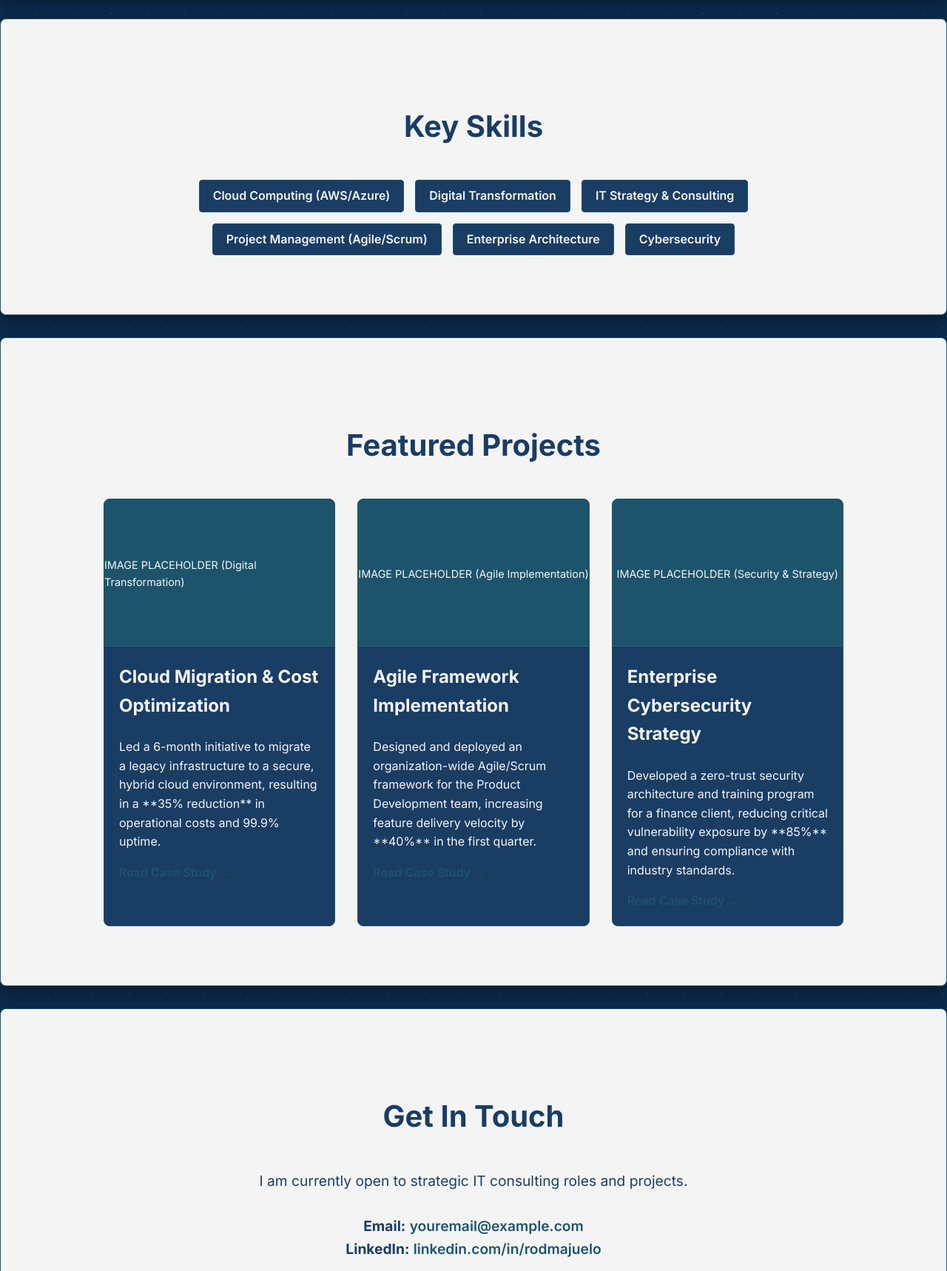
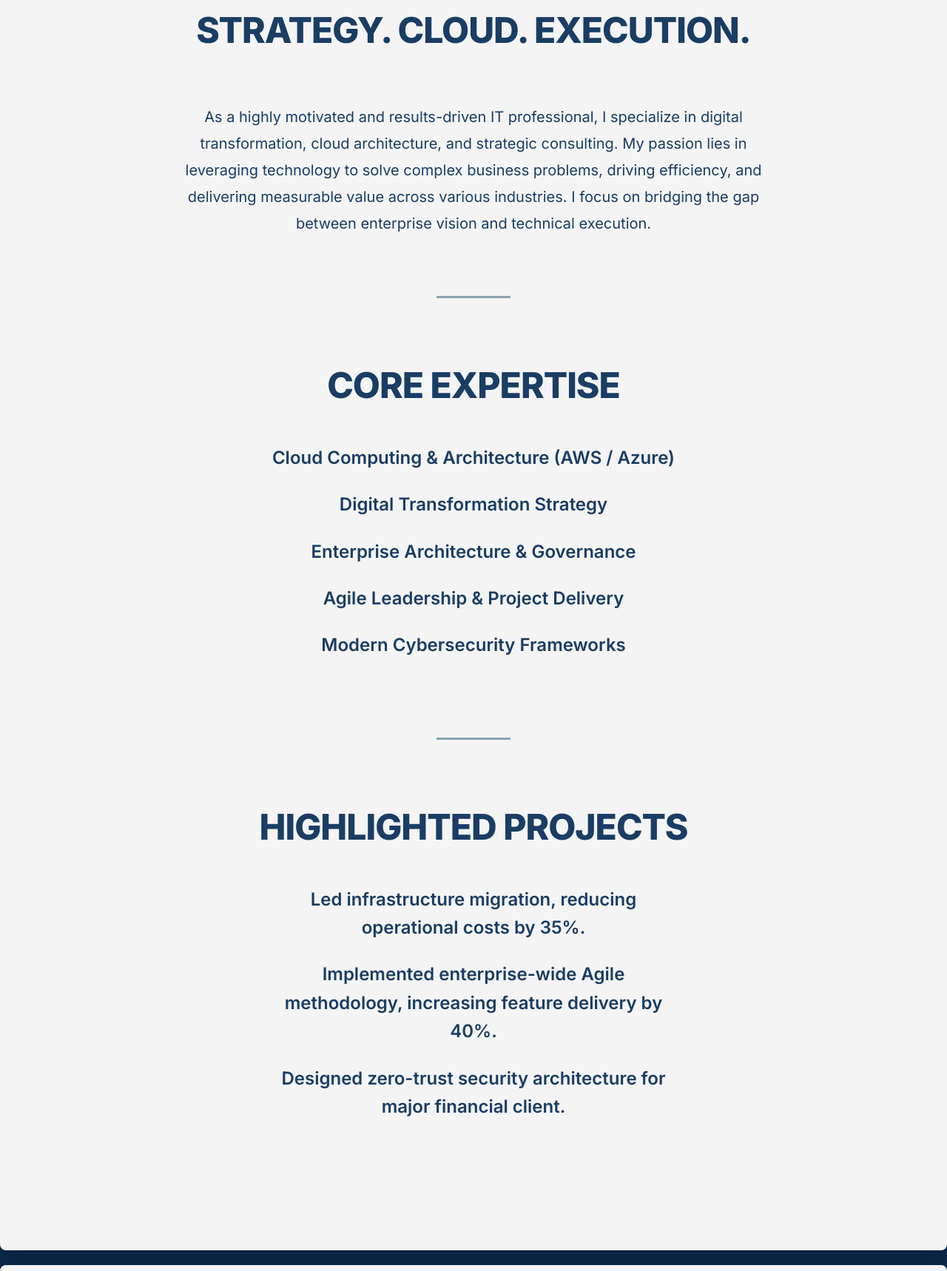
Before and after one commit to rodmajuelojr/rodrigomajuelo, a plain HTML site: page index.html in a window 1280 px wide. Shown: the part 1082-2800 px from the top of the page at 74% size. Drawn offline with Linux system fonts and the light colour scheme.

Commit message:
Update index.html

```diff
--- a/index.html
+++ b/index.html
@@ -3,7 +3,7 @@
 <head>
     <meta charset="UTF-8">
     <meta name="viewport" content="width=device-width, initial-scale=1.0">
-    <title>Rod Majuelo - IT Consultant Profile </title>
+    <title>Rod Majuelo - IT Consultant Profile</title>
     <link href="https://fonts.googleapis.com/css2?family=Inter:wght@300;400;600;700;800&display=swap" rel="stylesheet">
 
     <style>
@@ -12,11 +12,11 @@
             /* Color Hunt Palette: 0C2B4E, 1A3D64, 1D546C, F4F4F4 */
             --primary-accent: #1D546C; /* Main Accent (Mid-Teal Blue) */
             --dark-blue: #0C2B4E; /* Deep Night Background */
-            --section-header-color: #1A3D64; /* Section Text/Header Color */
-            --light-text: #F4F4F4; /* Light Text for dark areas (Header/Footer) */
+            --text-dark: #1A3D64; /* Primary Text Color (Dark Blue) */
+            --text-light: #F4F4F4; /* Light Text for dark areas */
             --section-bg: #F4F4F4; /* Section Backgrounds (White/Light Gray) */
-            --shadow: 0 8px 20px rgba(0, 0, 0, 0.4);
-            --max-width: 1000px;
+            --shadow: 0 8px 30px rgba(0, 0, 0, 0.3);
+            --max-width: 1100px;
         }
 
         /* FADE-IN ANIMATION */
@@ -28,15 +28,16 @@
         /* BODY & NIGHT TEXTURE */
         body {
             font-family: 'Inter', sans-serif;
-            color: var(--section-header-color); /* Default text color for light sections */
+            color: var(--text-dark);
             line-height: 1.6;
             margin: 0;
             padding: 0;
             background-color: var(--dark-blue);
-            background-image: radial-gradient(#1A3D64 1px, transparent 0),
-                              radial-gradient(#1A3D64 1px, transparent 0);
-            background-size: 50px 50px;
-            background-position: 0 0, 25px 25px;
+            /* Subtle dark grain texture */
+            background-image: radial-gradient(rgba(26, 61, 100, 0.5) 1px, transparent 0),
+                              radial-gradient(rgba(26, 61, 100, 0.5) 1px, transparent 0);
+            background-size: 80px 80px;
+            background-position: 0 0, 40px 40px;
             scroll-behavior: smooth;
         }
 
@@ -46,29 +47,29 @@
             padding: 0 20px;
         }
 
-        /* CONTENT SECTIONS - Now Light for High Contrast */
+        /* HIGH WHITESPACE SECTIONS */
         section {
-            padding: 80px 0;
-            margin-bottom: 30px;
+            padding: 150px 0; /* Massive vertical padding for whitespace */
+            margin-bottom: 20px;
             background-color: var(--section-bg);
             box-shadow: var(--shadow);
             border-radius: 8px;
             animation: fadeIn 1s ease-out;
-            border: 1px solid var(--primary-accent);
         }
 
         h2 {
-            font-size: 2.5em;
-            font-weight: 700;
-            color: var(--section-header-color);
-            margin-bottom: 40px;
+            font-size: 3em; /* Larger, impactful headers */
+            font-weight: 800;
+            color: var(--text-dark);
+            margin-bottom: 60px;
             text-align: center;
+            letter-spacing: -1px;
         }
 
-        /* HEADER & NAVIGATION (Dark Background, White/Bold Text) */
+        /* HEADER & NAVIGATION (Minimal) */
         header {
             background-color: var(--dark-blue);
-            padding: 15px 0;
+            padding: 25px 0; /* Increased padding */
             position: sticky;
             top: 0;
             z-index: 100;
@@ -76,98 +77,111 @@
         }
         nav { display: flex; justify-content: center; }
         nav a {
-            color: var(--light-text); /* White Text */
-            margin: 0 15px;
-            font-weight: 700; /* Thicker/Bold Text */
+            color: var(--text-light);
+            margin: 0 30px;
+            font-weight: 700;
             text-transform: uppercase;
-            transition: opacity 0.3s;
+            letter-spacing: 1px;
+            transition: color 0.3s;
         }
-        nav a:hover { opacity: 0.8; }
+        nav a:hover { color: var(--primary-accent); }
 
-        /* HERO SECTION (Floats on Dark Background) */
+        /* HERO SECTION (Massive Typography Focus) */
         #hero {
             text-align: center;
-            padding: 120px 20px;
+            padding: 200px 20px;
             background: none;
             box-shadow: none;
-            color: var(--light-text); /* White text for contrast on dark background */
+            color: var(--text-light);
         }
 
-        #hero h1 { color: var(--light-text); font-weight: 800; } /* White, Extra Bold */
-        #hero p { color: var(--primary-accent); font-weight: 600; }
-
-        /* PROFILE IMAGE STYLES */
-        #profile-pic {
-            border: 5px solid var(--primary-accent);
-            box-shadow: 0 0 0 8px rgba(29, 84, 108, 0.5);
-            /* other styles kept for image appearance */
-            width: 150px; height: 150px; border-radius: 50%; object-fit: cover; margin-bottom: 20px; transition: transform 0.3s;
+        #hero h1 {
+            font-size: 5.5em; /* Massive type */
+            line-height: 1;
+            margin-bottom: 0.1em;
+            color: var(--text-light);
+            font-weight: 800;
+            letter-spacing: -3px;
         }
-        #profile-pic:hover { transform: scale(1.05); }
-
-        /* SKILLS GRID */
-        .skills-grid { display: flex; flex-wrap: wrap; justify-content: center; gap: 15px; }
-        .skill-item {
-            background-color: var(--section-header-color); /* Darker Skill pill */
-            color: var(--light-text); /* White Text */
-            padding: 8px 18px;
-            border-radius: 4px;
-            font-weight: 600;
-            transition: background-color 0.3s, transform 0.3s;
-            border: 1px solid var(--primary-accent);
-        }
-        .skill-item:hover {
-            background-color: var(--primary-accent);
-            transform: translateY(-2px);
+        #hero p {
+            font-size: 2em;
+            color: var(--primary-accent);
+            font-weight: 300;
+            margin-top: 10px;
         }
 
-        /* PROJECT CARDS (Now Darker Cards on Light Section Background) */
-        .projects-grid { display: grid; grid-template-columns: repeat(auto-fit, minmax(300px, 1fr)); gap: 30px; }
-        .project-card {
-            background: var(--section-header-color); /* Project card is dark blue */
-            border: 1px solid var(--primary-accent);
-            border-radius: 8px;
-            overflow: hidden;
-            transition: box-shadow 0.3s, transform 0.3s;
-        }
-        .project-card:hover {
-            box-shadow: 0 0 15px rgba(29, 84, 108, 0.8);
-            transform: translateY(-5px);
+        /* PROFILE IMAGE STYLES - Smaller and integrated */
+        #profile-pic {
+            width: 100px;
+            height: 100px;
+            border-radius: 50%;
+            object-fit: cover;
+            margin-bottom: 30px;
+            border: 3px solid var(--primary-accent);
         }
 
-        .project-image-placeholder {
-            width: 100%;
-            height: 200px;
+        /* ABOUT SECTION CONTENT */
+        #about p {
+            font-size: 1.25em;
+            line-height: 1.8;
+            max-width: 800px;
+            margin: 0 auto 50px auto;
+            text-align: center;
+        }
+
+        .section-separator {
+            width: 100px;
+            height: 3px;
             background-color: var(--primary-accent);
+            margin: 80px auto;
+            opacity: 0.5;
+        }
+
+        /* MINIMAL LISTS (for Skills/Projects) */
+        .minimal-list {
             display: flex;
+            flex-direction: column;
             align-items: center;
-            justify-content: center;
-            font-size: 0.9em;
-            color: var(--light-text); /* White text */
-            border-bottom: 1px solid var(--dark-blue);
+            list-style: none;
+            padding: 0;
+            margin: 0 auto;
+            max-width: 600px;
         }
-        .project-content { padding: 20px; color: var(--light-text); } /* Project text is white */
-        .project-content h3 { color: var(--light-text); margin-top: 0; font-size: 1.5em; }
+        .minimal-list li {
+            font-size: 1.5em;
+            font-weight: 600;
+            margin-bottom: 25px;
+            color: var(--text-dark);
+            text-align: center;
+            padding: 0 20px;
+            transition: color 0.3s;
+        }
+        .minimal-list li:hover {
+            color: var(--primary-accent);
+        }
 
         /* FOOTER & LINKS */
         footer {
             text-align: center;
-            padding: 30px 0;
+            padding: 40px 0;
             background-color: var(--dark-blue);
-            color: var(--light-text); /* White text */
+            color: var(--text-light);
         }
-        a { color: var(--primary-accent); text-decoration: none; font-weight: 600; }
-        a:hover { text-decoration: underline; color: var(--section-header-color); } /* Link hover color in light sections */
-
-        /* Links in Dark Areas (like Footer) */
-        footer a { color: var(--primary-accent); }
-        footer a:hover { color: var(--light-text); }
+        footer a { color: var(--primary-accent); text-decoration: none; font-weight: 600; }
+        footer a:hover { color: var(--text-light); }
+        a { color: var(--primary-accent); text-decoration: none; font-weight: 600; transition: color 0.3s; }
+        a:hover { text-decoration: underline; color: var(--text-dark); }
 
 
-        @media (max-width: 600px) {
-            #hero h1 { font-size: 2.8em; }
-            #hero p { font-size: 1.3em; }
-            section { padding: 50px 0; }
+        @media (max-width: 800px) {
+            #hero h1 { font-size: 4em; }
+            #hero p { font-size: 1.5em; }
+            section { padding: 100px 0; }
+            h2 { font-size: 2.5em; }
+            .minimal-list li { font-size: 1.2em; }
+        }
+        @media (max-width: 500px) {
+            #hero h1 { font-size: 3em; }
         }
     </style>
 </head>
@@ -176,9 +190,7 @@
     <header>
         <div class="container">
             <nav>
-                <a href="#hero">Home</a>
                 <a href="#about">About</a>
-                <a href="#projects">Projects</a>
                 <a href="#contact">Contact</a>
             </nav>
         </div>
@@ -186,84 +198,52 @@
 
     <section id="hero">
         <div class="container">
-            <img id="profile-pic" src="https://via.placeholder.com/150/1D546C/F4F4F4?text=R.M." alt="Rod Majuelo Profile Picture">
+            <img id="profile-pic" src="https://via.placeholder.com/100/1D546C/F4F4F4?text=R.M." alt="Rod Majuelo Profile Picture">
 
-            <h1>Rod Majuelo</h1>
+            <h1>ROD MAJUELO</h1>
             <p>IT Consultant & Technology Leader</p>
         </div>
     </section>
 
     <section id="about">
         <div class="container">
-            <h2>About Me</h2>
-            <p style="text-align: center; max-width: 800px; margin: 0 auto; font-size: 1.1em;">
-                As a highly motivated and results-driven IT professional, I specialize in digital transformation, cloud architecture, and strategic consulting. My experience includes leading cross-functional teams, managing large-scale infrastructure projects, and implementing solutions that drive business efficiency and innovation. I am passionate about leveraging technology to solve complex problems and deliver measurable value to clients across various industries.
+            <h2>STRATEGY. CLOUD. EXECUTION.</h2>
+
+            <p>
+                As a highly motivated and results-driven IT professional, I specialize in digital transformation, cloud architecture, and strategic consulting. My passion lies in leveraging technology to solve complex business problems, driving efficiency, and delivering measurable value across various industries. I focus on bridging the gap between enterprise vision and technical execution.
             </p>
-        </div>
-    </section>
 
-    <section id="skills">
-        <div class="container">
-            <h2>Key Skills</h2>
-            <div class="skills-grid">
-                <div class="skill-item">Cloud Computing (AWS/Azure)</div>
-                <div class="skill-item">Digital Transformation</div>
-                <div class="skill-item">IT Strategy & Consulting</div>
-                <div class="skill-item">Project Management (Agile/Scrum)</div>
-                <div class="skill-item">Enterprise Architecture</div>
-                <div class="skill-item">Cybersecurity</div>
-            </div>
-        </div>
-    </section>
+            <div class="section-separator"></div>
 
-    <section id="projects">
-        <div class="container">
-            <h2>Featured Projects</h2>
-            <div class="projects-grid">
+            <h2 style="margin-bottom: 40px;">CORE EXPERTISE</h2>
+            <ul class="minimal-list">
+                <li>Cloud Computing & Architecture (AWS / Azure)</li>
+                <li>Digital Transformation Strategy</li>
+                <li>Enterprise Architecture & Governance</li>
+                <li>Agile Leadership & Project Delivery</li>
+                <li>Modern Cybersecurity Frameworks</li>
+            </ul>
 
-                <div class="project-card">
-                    <div class="project-image-placeholder">
-                        IMAGE PLACEHOLDER (Digital Transformation)
-                    </div>
-                    <div class="project-content">
-                        <h3>Cloud Migration & Cost Optimization</h3>
-                        <p>Led a 6-month initiative to migrate a legacy infrastructure to a secure, hybrid cloud environment, resulting in a **35% reduction** in operational costs and 99.9% uptime.</p>
-                        <a href="#contact">Read Case Study &rarr;</a>
-                    </div>
-                </div>
+            <div class="section-separator"></div>
 
-                <div class="project-card">
-                    <div class="project-image-placeholder">
-                        IMAGE PLACEHOLDER (Agile Implementation)
-                    </div>
-                    <div class="project-content">
-                        <h3>Agile Framework Implementation</h3>
-                        <p>Designed and deployed an organization-wide Agile/Scrum framework for the Product Development team, increasing feature delivery velocity by **40%** in the first quarter.</p>
-                        <a href="#contact">Read Case Study &rarr;</a>
-                    </div>
-                </div>
+            <h2 style="margin-bottom: 40px;">HIGHLIGHTED PROJECTS</h2>
+            <ul class="minimal-list">
+                <li>Led infrastructure migration, reducing operational costs by 35%.</li>
+                <li>Implemented enterprise-wide Agile methodology, increasing feature delivery by 40%.</li>
+                <li>Designed zero-trust security architecture for major financial client.</li>
+            </ul>
 
-                <div class="project-card">
-                    <div class="project-image-placeholder">
-                        IMAGE PLACEHOLDER (Security & Strategy)
-                    </div>
-                    <div class="project-content">
-                        <h3>Enterprise Cybersecurity Strategy</h3>
-                        <p>Developed a zero-trust security architecture and training program for a finance client, reducing critical vulnerability exposure by **85%** and ensuring compliance with industry standards.</p>
-                        <a href="#contact">Read Case Study &rarr;</a>
-                    </div>
-                </div>
-
-            </div>
         </div>
     </section>
 
     <section id="contact">
         <div class="container">
-            <h2>Get In Touch</h2>
+            <h2>LET'S DISCUSS YOUR NEXT CHALLENGE.</h2>
+            <p style="text-align: center; font-size: 1.5em; max-width: 700px; margin: 0 auto;">
+                I am currently open to strategic IT consulting roles and projects where innovation meets measurable results.
+            </p>
+            <br><br>
             <p style="text-align: center; font-size: 1.2em;">
-                I am currently open to strategic IT consulting roles and projects.
-                <br><br>
                 <strong>Email:</strong> <a href="mailto:youremail@example.com">youremail@example.com</a>
                 <br>
                 <strong>LinkedIn:</strong> <a href="https://www.linkedin.com/in/rodmajuelo/" target="_blank">linkedin.com/in/rodmajuelo</a>
@@ -273,7 +253,7 @@
 
     <footer>
         <div class="container">
-            <p>&copy; 2024 Rod Majuelo. Simple, modern, and static one-pager.</p>
+            <p>&copy; 2024 Rod Majuelo. Minimalist Static Portfolio.</p>
         </div>
     </footer>
 
```
